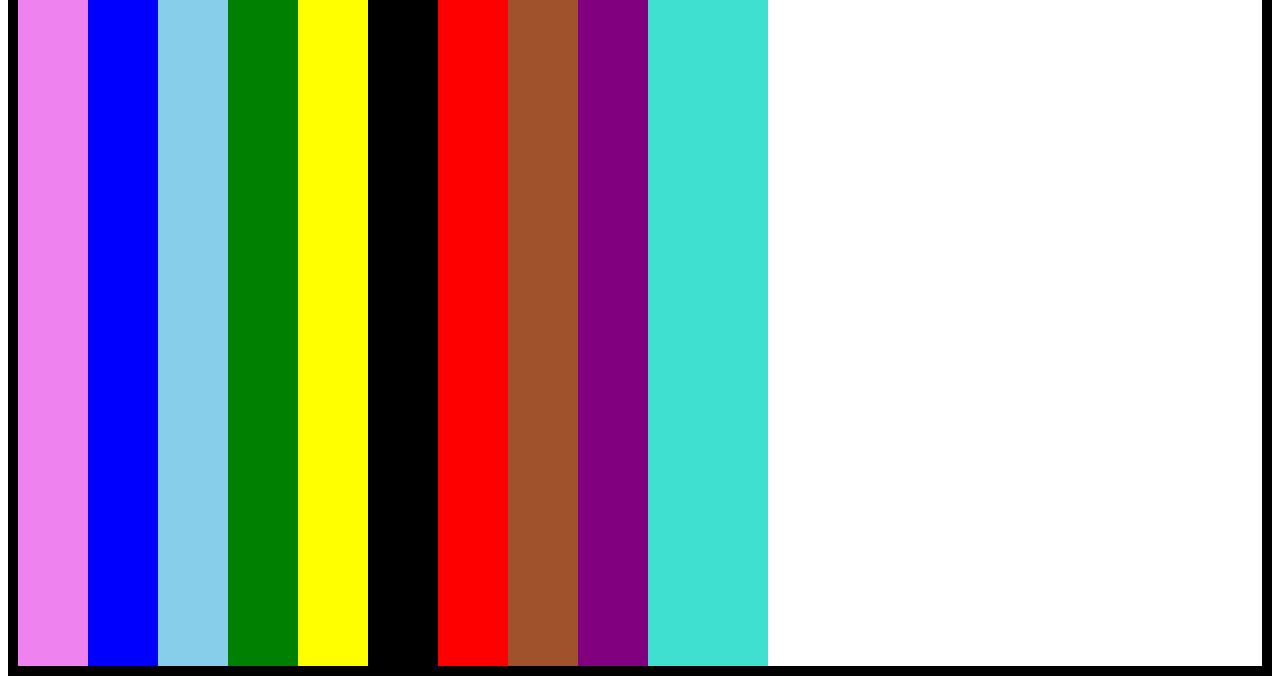
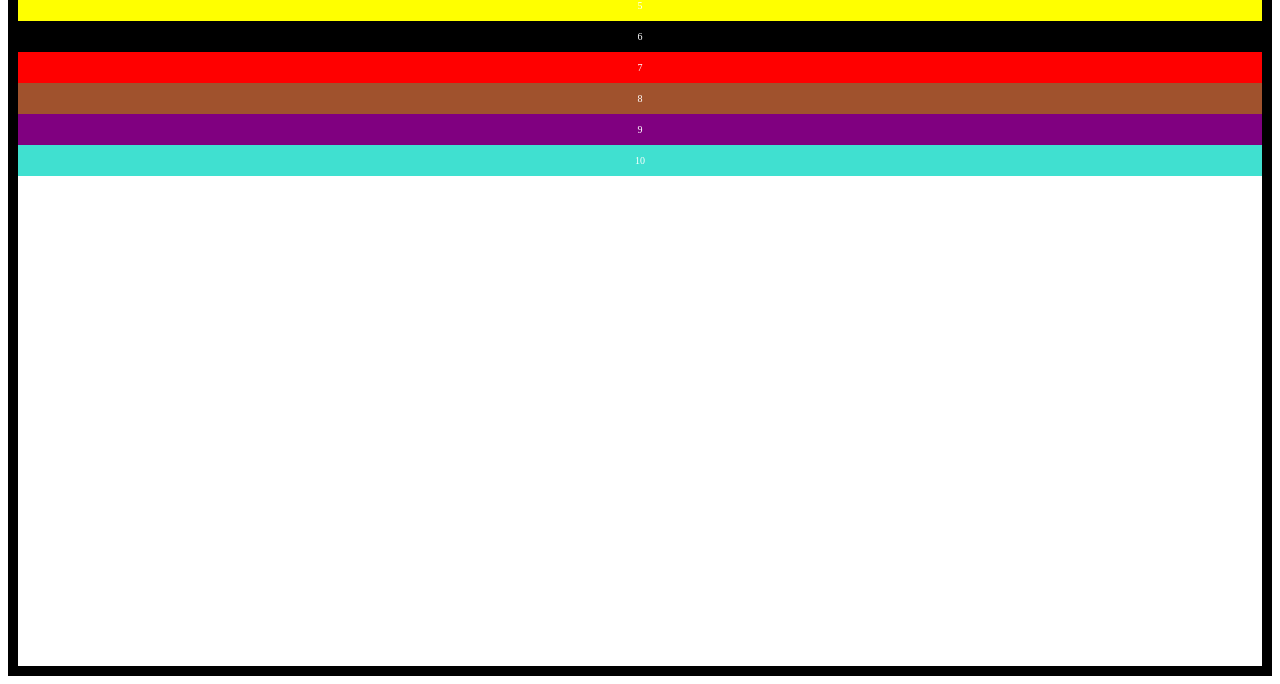
Before and after one commit to jyotirmoy430/flex, a plain HTML site: page index.html in a window 1280 px wide. Shown: the part 152-836 px from the top of the page. Drawn offline with Linux system fonts and the light colour scheme.

```diff
--- a/flexbox.css
+++ b/flexbox.css
@@ -1,6 +1,6 @@
 .box{
     color: white;
-    font-size: 100px;
+    font-size: 10px;
     text-align: center;
     padding: 10px;
 }
@@ -17,13 +17,13 @@
 .box10{background-color: turquoise;}
 
 .container{
-    display: flex;
+    /*display: flex;*/
     border: 10px solid;
     /*display: inline-flex;*/
     min-height: 100vh;
 
     /*row is the default*/
-    flex-direction: row;
+    /*flex-direction: row;*/
 
     /*row-reverse contents start from right to left*/
     /*flex-direction: row-reverse;*/
```
